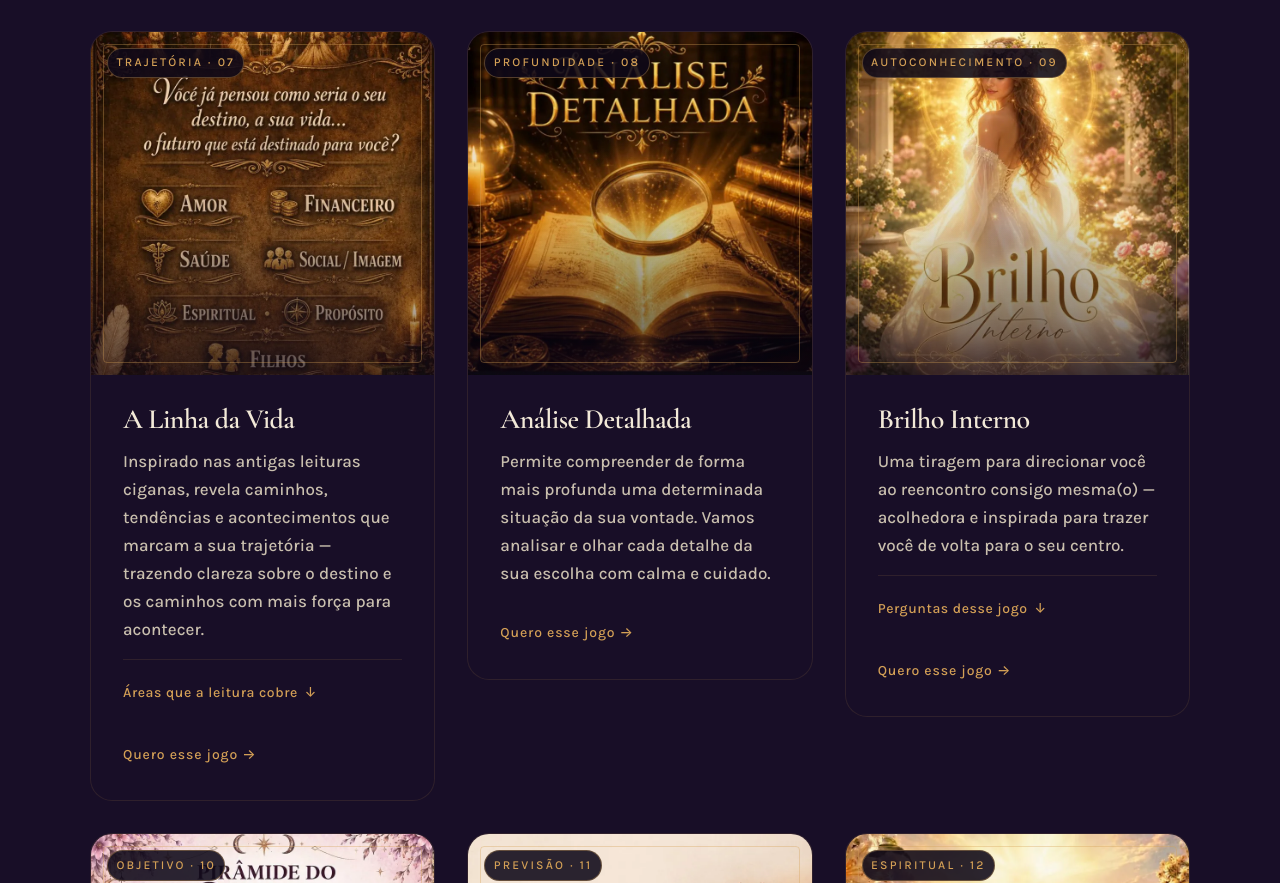
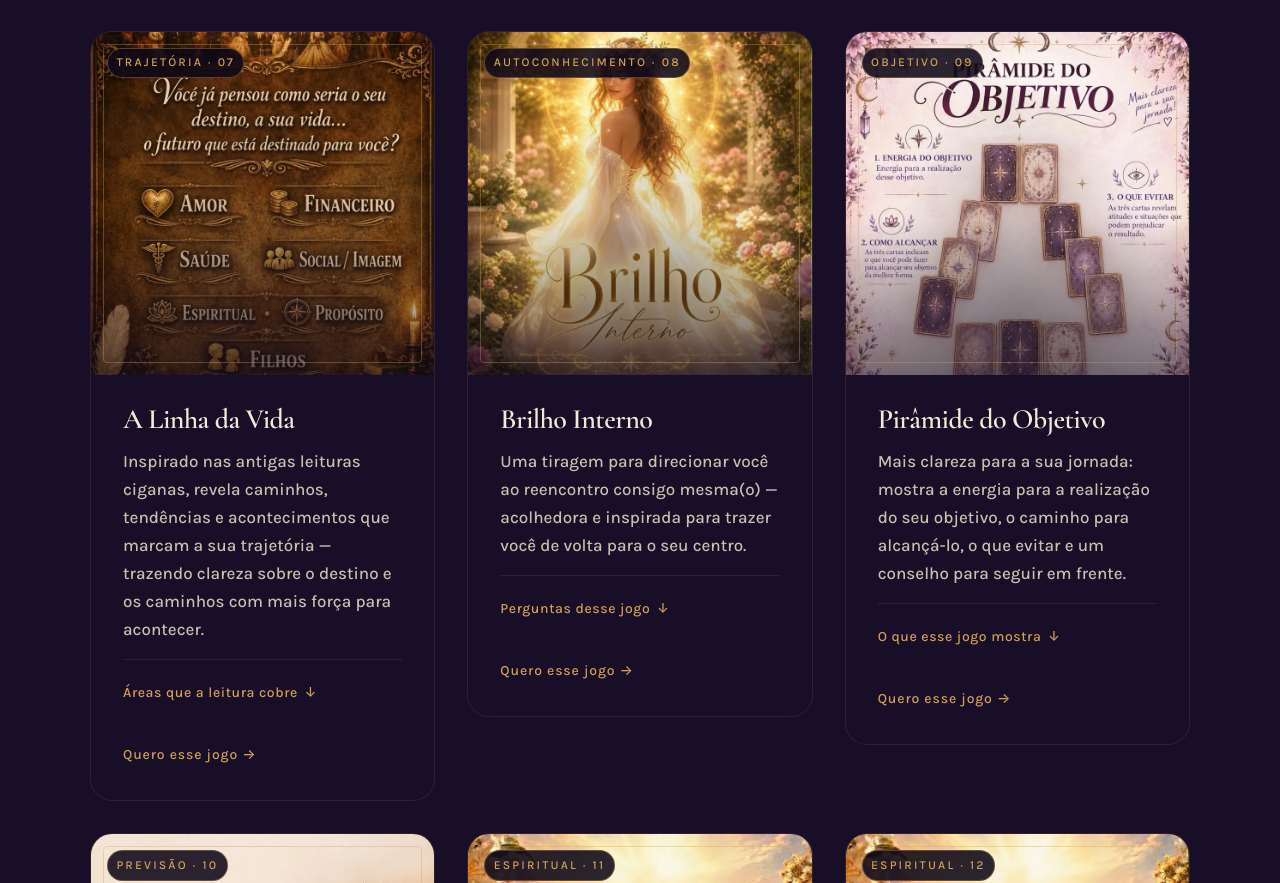
Before and after one commit to NaBala15/bibi-cartomante, a plain HTML site: page index.html in a window 1280 px wide. Shown: the part 4013-4896 px from the top of the page. Drawn offline with nearby package versions, Linux system fonts and the light colour scheme; animation ran at ten frames a second.

Commit message:
Remove o jogo Analise Detalhada
Card e imagem removidos; selos renumerados de 01 a 14.

Co-Authored-By: Claude Opus 5 <noreply@anthropic.com>

```diff
--- a/index.html
+++ b/index.html
@@ -522,33 +522,10 @@
             </div>
           </article>
 
-          <!-- JOGO 08 — Análise Detalhada -->
+          <!-- JOGO 08 — Brilho Interno -->
           <article class="service-card">
             <div class="service-card__cover">
-              <span class="service-card__badge">Profundidade · 08</span>
-              <img class="service-card__art" src="assets/img/servicos/analise-detalhada.webp"
-                alt="Arte do jogo Análise Detalhada — uma lupa sobre um livro antigo, entre velas e ampulheta"
-                loading="lazy" />
-            </div>
-            <div class="service-card__body">
-              <h3 class="service-card__title">Análise Detalhada</h3>
-              <p class="service-card__desc">
-                Permite compreender de forma mais profunda uma determinada situação
-                da sua vontade. Vamos analisar e olhar cada detalhe da sua escolha
-                com calma e cuidado.
-              </p>
-              <a class="service-card__cta"
-                href="https://api.whatsapp.com/send?phone=5511993677994&amp;text=Oi%20BiBi%2C%20quero%20fazer%20o%20jogo%20An%C3%A1lise%20Detalhada."
-                target="_blank" rel="noopener">
-                Quero esse jogo →
-              </a>
-            </div>
-          </article>
-
-          <!-- JOGO 09 — Brilho Interno -->
-          <article class="service-card">
-            <div class="service-card__cover">
-              <span class="service-card__badge">Autoconhecimento · 09</span>
+              <span class="service-card__badge">Autoconhecimento · 08</span>
               <img class="service-card__art" src="assets/img/servicos/brilho-interno.webp"
                 alt="Arte do jogo Brilho Interno — uma mulher com vestido branco entre rosas em um jardim iluminado"
                 loading="lazy" />
@@ -576,10 +553,10 @@
             </div>
           </article>
 
-          <!-- JOGO 10 — Pirâmide do Objetivo -->
+          <!-- JOGO 09 — Pirâmide do Objetivo -->
           <article class="service-card">
             <div class="service-card__cover">
-              <span class="service-card__badge">Objetivo · 10</span>
+              <span class="service-card__badge">Objetivo · 09</span>
               <img class="service-card__art"
                    src="assets/img/servicos/piramide-do-objetivo.webp"
                    alt="Arte do jogo Pirâmide do Objetivo — cartas dispostas em pirâmide entre flores lilases"
@@ -610,10 +587,10 @@
             </div>
           </article>
 
-          <!-- JOGO 11 — Sol para 2027 (previsão anual; sem preço, a pedido) -->
+          <!-- JOGO 10 — Sol para 2027 (previsão anual; sem preço, a pedido) -->
           <article class="service-card">
             <div class="service-card__cover">
-              <span class="service-card__badge">Previsão · 11</span>
+              <span class="service-card__badge">Previsão · 10</span>
               <img class="service-card__art"
                    src="assets/img/servicos/sol-para-2027.webp"
                    alt="Arte do jogo Sol para 2027 — cartas de tarot com um sol dourado e as áreas Amor, Financeiro, Social e Espiritual"
@@ -644,10 +621,10 @@
             </div>
           </article>
 
-          <!-- JOGO 12 — Seu Guia Espiritual -->
+          <!-- JOGO 11 — Seu Guia Espiritual -->
           <article class="service-card">
             <div class="service-card__cover">
-              <span class="service-card__badge">Espiritual · 12</span>
+              <span class="service-card__badge">Espiritual · 11</span>
               <img class="service-card__art"
                    src="assets/img/servicos/seu-guia-espiritual.webp"
                    alt="Arte do jogo Seu Guia Espiritual — um vale iluminado por uma estrela entre duas luas"
@@ -679,10 +656,10 @@
             </div>
           </article>
 
-          <!-- JOGO 13 — Essência Mediúnica -->
+          <!-- JOGO 12 — Essência Mediúnica -->
           <article class="service-card">
             <div class="service-card__cover">
-              <span class="service-card__badge">Espiritual · 13</span>
+              <span class="service-card__badge">Espiritual · 12</span>
               <img class="service-card__art"
                    src="assets/img/servicos/essencia-mediunica.webp"
                    alt="Arte do jogo Essência Mediúnica — um vale iluminado por uma estrela entre duas luas"
@@ -710,10 +687,10 @@
             </div>
           </article>
 
-          <!-- JOGO 14 — Energia do Mês -->
+          <!-- JOGO 13 — Energia do Mês -->
           <article class="service-card">
             <div class="service-card__cover">
-              <span class="service-card__badge">Mensal · 14</span>
+              <span class="service-card__badge">Mensal · 13</span>
               <img class="service-card__art"
                    src="assets/img/servicos/energia-do-mes.webp"
                    alt="Arte do jogo Energia do Mês — luas e estrelas douradas entre flores lilases"
@@ -744,10 +721,10 @@
             </div>
           </article>
 
-          <!-- JOGO 15 — Pergunta Detalhada -->
+          <!-- JOGO 14 — Pergunta Detalhada -->
           <article class="service-card">
             <div class="service-card__cover">
-              <span class="service-card__badge">Aprofundada · 15</span>
+              <span class="service-card__badge">Aprofundada · 14</span>
               <img class="service-card__art"
                    src="assets/img/servicos/pergunta-detalhada.webp"
                    alt="Arte do jogo Pergunta Detalhada — doze cartas dispostas entre lavandas e cristais"
```
Also changed, not shown: assets/img/servicos/analise-detalhada.webp (deleted).
